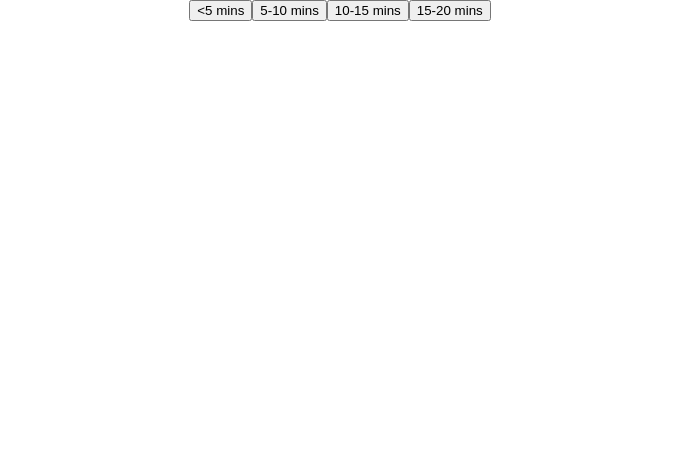
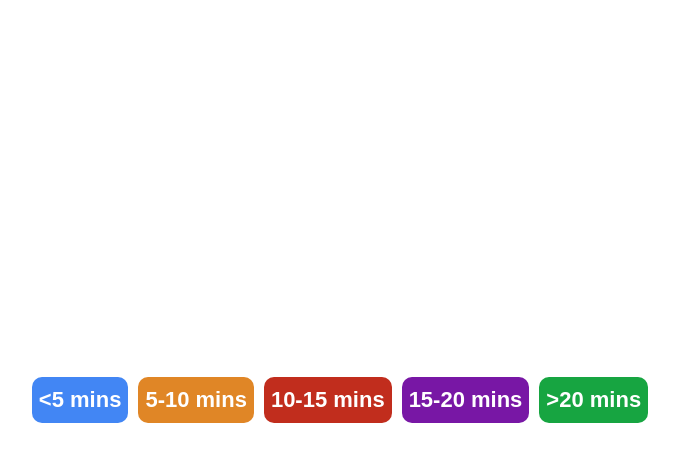
Before and after one commit to kb1995/clickandconsume, a React (Create React App) app: page / in a window 1280 px wide. Shown: the top 462 px of the page, without its empty margins (300-979 px from the left). Built offline with nearby package versions, Linux system fonts and the light colour scheme.

Commit message:
some styling

```diff
--- a/src/components/Button/Button.jsx
+++ b/src/components/Button/Button.jsx
@@ -1,6 +1,6 @@
 import React, { Component } from 'react';
 import { MyContext } from '../../Context'
-import {ButtonItem} from './Button.styled';
+import { ButtonItem } from './Button.styled';
 
 class Button extends Component {
 
@@ -11,7 +11,7 @@ class Button extends Component {
   render() {
     return (
       <div>
-        <ButtonItem onClick = {this.handleClick}>{this.props.text}</ButtonItem>
+        <ButtonItem color={this.props.color} onClick={this.handleClick}>{this.props.text}</ButtonItem>
       </div>
     );
   }
@@ -19,9 +19,9 @@ class Button extends Component {
 
 const Parent = (props) => {
   return (
-      <MyContext.Consumer>
-          {context => <Button {...props} context={context} />}
-      </MyContext.Consumer>
+    <MyContext.Consumer>
+      {context => <Button {...props} context={context} />}
+    </MyContext.Consumer>
   )
 }
 
--- a/src/components/Button/Button.styled.js
+++ b/src/components/Button/Button.styled.js
@@ -1,5 +1,13 @@
 import styled from 'styled-components'
 
 export const ButtonItem = styled.button`
-
+  background-color: ${props => props.color || "palevioletred"};
+  cursor: pointer;
+  border-radius: 10px;
+  padding: 10px 7px;
+  margin: 0 5px;
+  border: 0;
+  font-weight: 700;
+  color: #FFF;
+  font-size: 22px;
 `;
--- a/src/components/ButtonList/ButtonList.jsx
+++ b/src/components/ButtonList/ButtonList.jsx
@@ -8,23 +8,28 @@ class ButtonList extends Component {
     const buttonArr = [
       {
         text: "<5 mins",
-        color: "#333",
+        color: "#4286f4",
         LengthCategory: 0,
       },
       {
         text: "5-10 mins",
-        color: "#555",
+        color: "#e08626",
         LengthCategory: 1,
       },
       {
         text: "10-15 mins",
-        color: "#EEE",
+        color: "#c12d1d",
         LengthCategory: 2,
       },
       {
         text: "15-20 mins",
-        color: "#BBB",
+        color: "#7817a5",
         LengthCategory: 3,
+      },
+      {
+        text: ">20 mins",
+        color: "#17a541",
+        LengthCategory: 4,
       },
     ]
 
--- a/src/components/Video/Video.jsx
+++ b/src/components/Video/Video.jsx
@@ -1,13 +1,24 @@
 import React, { Component } from 'react';
 import { MyContext } from '../../Context'
-import {} from './Video.styled'
+import { } from './Video.styled'
 import ReactPlayer from 'react-player'
 
 class Video extends Component {
   render() {
     return (
       <React.Fragment>
-        <ReactPlayer url={this.props.context.state.videoURL} playing width="100vw" height="100vh" />
+        <ReactPlayer
+          url={this.props.context.state.videoURL}
+          config={{
+            youtube: {
+              playerVars: { showinfo: 1 }
+            }
+          }}
+          width="100vw"
+          height="100vh"
+          playing
+          controls
+        />
       </React.Fragment>
     );
   }
@@ -15,9 +26,9 @@ class Video extends Component {
 
 const Parent = (props) => {
   return (
-      <MyContext.Consumer>
-          {context => <Video context={context} />}
-      </MyContext.Consumer>
+    <MyContext.Consumer>
+      {context => <Video context={context} />}
+    </MyContext.Consumer>
   )
 }
 
--- a/src/theme/globalStyle.jsx
+++ b/src/theme/globalStyle.jsx
@@ -2,10 +2,22 @@ import { injectGlobal } from "styled-components";
 
 injectGlobal`
     @import url('https://fonts.googleapis.com/css?family=Roboto+Mono');
+
+    html,body{
+			padding: 0;
+			margin: 0;
+			height: 100vh;
+    }
+
+		#root{
+			height: 100vh;
+			>div{
+				height: 100vh;
+			}
+		}
+
     body {
-        padding: 0;
-        margin: 0;
-        font-family: 'Roboto Mono', monospace;
-        font-size: 12px;
+			font-family: 'Roboto Mono', monospace;
+			font-size: 12px;
     };
 `;
```
